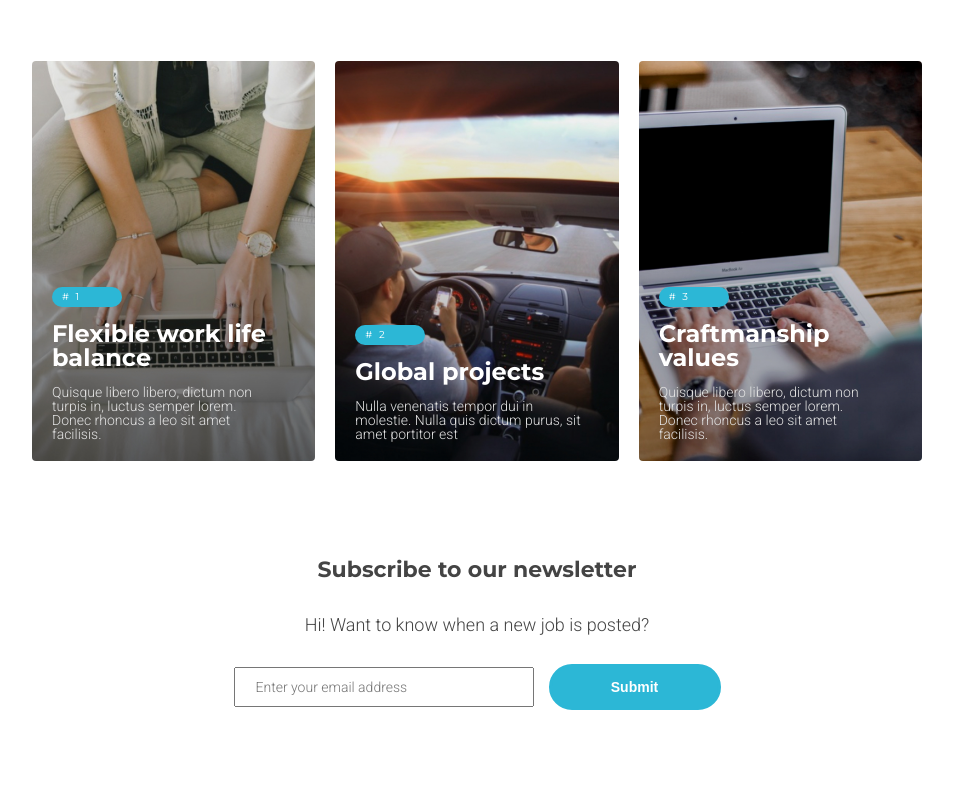
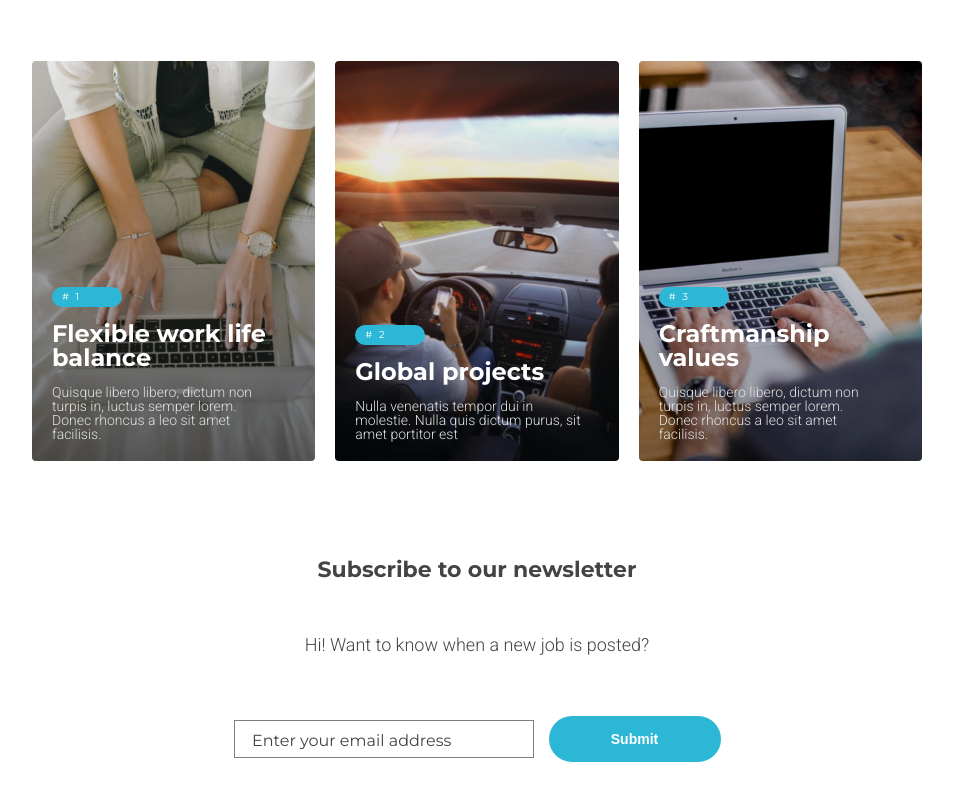
Before and after one commit to frdvorak/march19_website5, a React (Create React App) app: page / in a window 1280 px wide. Shown: the part 886-1686 px from the top of the page, without its empty margins (163-1116 px from the left). Built offline with nearby package versions, Linux system fonts and the light colour scheme.

Commit message:
email validation

```diff
--- a/package.json
+++ b/package.json
@@ -3,6 +3,7 @@
   "version": "0.1.0",
   "private": true,
   "dependencies": {
+    "axios": "^0.18.0",
     "react": "^16.8.5",
     "react-dom": "^16.8.5",
     "react-scripts": "2.1.8"
--- a/public/index.html
+++ b/public/index.html
@@ -21,7 +21,7 @@
       work correctly both with client-side routing and a non-root public URL.
       Learn how to configure a non-root public URL by running `npm run build`.
     -->
-  <title>React App</title>
+  <title>Tacit Knowledge Exercise</title>
 </head>
 
 <body>
--- a/src/App.css
+++ b/src/App.css
@@ -31,6 +31,7 @@
   margin-top: 20px;
   margin-left: 10px;
   transition: all 0.2s;
+  cursor: pointer;
 }
 .navigation__li:hover {
   background-color: #ffffff;
@@ -93,6 +94,7 @@
   font-weight: 700;
   border-radius: 50px;
   transition: all 0.2s;
+  cursor: pointer;
 }
 .header__wrapper__button:hover {
   background: rgba(0,0,0,0);
@@ -136,13 +138,9 @@
  margin-top: 10px;
  text-align: left;
  border-radius: 4px;
+overflow: hidden;
 }
-.article__wrapper {
-  display: block;
-  width: 80%;
-  position: absolute;
-  bottom: 20px; left:20px;
-}
+
 .article:nth-of-type(1){
   background-image: url('/img/article1_@1x.jpg');
 }
@@ -151,6 +149,71 @@
 }
 .article:nth-of-type(3){
   background-image: url('/img/article3_@1x.jpg');
+}
+.article::before {
+  content: '';
+  position: absolute;
+  top: 0; left: -115%;
+  width: 100%;
+  height: 100%;
+  background: rgba(0,0,0,.4);
+  transition: all .5s;
+  pointer-events: none;
+  transform: skew(12deg);
+  transition-delay: .5s;
+}
+.article:hover::before {
+  transition-delay: 0s;
+  left: -20%;
+}
+
+/* Article border animation ****************/
+.article__animatedBorder {
+  position: absolute;
+  top: 50%; left: 50%;
+  width: 95%; height: 94%;
+  display: block;
+  pointer-events: none;
+  z-index: 10;
+  transform: translate(-50%,-50%);
+}
+.article__animatedBorder:before {
+   content: '';
+   position: absolute;
+   top:0; left: 0;
+   width: 100%;
+   height: 2px;
+   background: rgba(255,255,255,0.5);
+   transform-origin: right;
+   transform: scaleX(0);
+   transition: all .3s;
+   transition-delay: .3s;
+}
+.article:hover .article__animatedBorder:before {
+  transition: all .3s;
+  transform: scaleX(1);
+}
+.article:hover .article__animatedBorder:nthChild(even):before {
+    transform-origin: right;
+}
+.article__animatedBorder:nth-child(1) {
+  transform: translate(-50%,-50%) rotate(0deg);
+}
+.article__animatedBorder:nth-child(2) {
+  transform: translate(-50%,-50%) rotate(180deg);
+}
+
+.article__wrapper {
+  display: block;
+  width: 80%;
+  position: absolute;
+  bottom: 20px; left:20px;
+  transform: translateY(0);
+  transition: all .3s;
+}
+article:hover .article__wrapper{
+  transition-delay: 0s;
+  transform: translateY(-30%);
 }
 .article__wrapper__number {
   display: inline-block;
@@ -190,7 +253,7 @@
   color: #444444;
   margin-top: 55px;
 }
-.footer__form__label {
+.footer__p {
   display: block;
   font-size: 18px;
   line-height: 14px;
@@ -198,6 +261,38 @@
   font-weight: 300;
   color: #444444;
   margin-top: 55px;
+}
+.footer__alert {
+  display: block;
+  font-size: 18px;
+  line-height: 14px;
+  font-family: 'Roboto', sans-serif;
+  font-weight: 300;
+  max-width: 450px;
+  margin: auto;
+  margin-top: 20px;
+  color: red;
+  transition: all .2s;
+}
+.footer__alert.hidden {
+  opacity: 0;
+}
+.footer__form {
+  position: relative;
+  width: 100%;
+  height: 100px;
+  max-width: 450px;
+  margin: 0 auto;
+  margin-top: 15px;
+}
+.footer__form__label {
+  position: absolute;
+  top: 10px; left: 0px;
+  width: 100%;
+  text-align: center;
+  color: #444444;
+  pointer-events: none;
+  transition: 0.3s;
 }
 .footer__form__input {
   display: block;
@@ -209,9 +304,24 @@
   font-size: 14px;
   line-height: 14px;
   margin: auto;
-  margin-top: 35px;
   text-align: center;
   padding: 10px 10px 10px 20px;
+  border: 1px solid rgba(0,0,0,0.5);
+  outline: 1px solid rgba(0,0,0,0);
+  transition: all 0.2s;
+}
+.footer__form__input:focus,
+.footer__form__input.focused
+{
+  border: 1px solid rgba(0,0,0,0);
+  border-bottom: 1px solid rgba(0,0,0,0.5);
+  outline: 1px solid rgba(0,0,0,0);
+}
+.footer__form__input:focus ~ .footer__form__label,
+.footer__form__input.focused ~ .footer__form__label
+{
+  top: -12px;
+  font-size: 13px;
 }
 .footer__form__submit {
   display: block;
@@ -227,9 +337,10 @@
   color: #ffffff;
   text-align: center;
   border-radius: 40px;
+  border: 3px solid #2cb7d6;
   background-color: #2cb7d6;
-  border: 3px solid #2cb7d6;
   transition: all 0.2s;
+  cursor: pointer;
 }
 .footer__form__submit:hover {
   color: #2cb7d6;
@@ -303,8 +414,18 @@ padding: 20px;
 .footer__h1 {
   font-size: 22px;
 }
+.footer__form {
+ max-width:490px;
+}
 .footer__form__label {
-  margin-top: 35px;
+  top: 30px; left: 20px;
+  text-align: left;
+  color: #444444;
+}
+.footer__form__input:focus ~ .footer__form__label,
+.footer__form__input.focused ~ .footer__form__label
+ {
+  top: 5px;
 }
 .footer__form__input {
   display: inline-block;
--- a/src/components/article.js
+++ b/src/components/article.js
@@ -5,8 +5,10 @@ class Article extends Component {
     render() {
         return (
             <article className="article">
+                <span className="article__animatedBorder"></span>
+                <span className="article__animatedBorder"></span>
                 <div className="article__wrapper">
-                    <span className="article__wrapper__number">{'# ' + this.props.number}</span>
+                    <figure className="article__wrapper__number">{'# ' + this.props.number}</figure>
                     <h1 className="article__wrapper__title">{this.props.title}</h1>
                     <p className="article__wrapper__description">{this.props.description}</p>
                 </div>
--- a/src/components/footer.js
+++ b/src/components/footer.js
@@ -1,14 +1,61 @@
 import React, { Component } from 'react';
+import axios from 'axios';
 
 class Footer extends Component {
-    state = {}
+    // Input field 'placeholder' text animation (don't allow placeholder text to slide back unless the field is empty)
+    handleChange = () => {
+        const emailInput = document.getElementById('subscribe');
+        if (emailInput.value !== '') {
+            emailInput.classList.add('focused');
+        } else {
+            emailInput.classList.remove('focused');
+        }
+    }
+    // Show and hide alert message if validation fails
+    showAlert = (message) => {
+        const alert = document.querySelector('.footer__alert');
+        alert.innerHTML = message;
+        alert.classList.remove('hidden');
+        setTimeout(() => {
+            alert.classList.add('hidden');
+        }, 5000)
+    }
+    // Validate email / Submit form
+    handleSubmit = async (e) => {
+        e.preventDefault();
+        const emailInput = document.getElementById('subscribe');
+        const submitButton = document.getElementById('submit');
+        const email = emailInput.value;
+        const regx = /^(([^<>()\[\]\\.,;:\s@"]+(\.[^<>()\[\]\\.,;:\s@"]+)*)|(".+"))@((\[[0-9]{1,3}\.[0-9]{1,3}\.[0-9]{1,3}\.[0-9]{1,3}\])|(([a-zA-Z\-0-9]+\.)+[a-zA-Z]{2,}))$/;
+        let message = '';
+        if (email === '') {
+            message = 'Please enter your email';
+            this.showAlert(message);
+        } else if (!regx.test(email)) {
+            message = 'Please enter valid email in format: name@domain.com';
+            this.showAlert(message);
+        } else if (regx.test(email)) {
+            console.log('Form Submitted', email);
+            // post subscription request
+            //axios.post('http://localhost:4000/recipes/add', email)
+            //    .then(res => console.log(res.data));
+            //clear input field
+            emailInput.value = '';
+            emailInput.classList.remove('focused');
+            message = 'Subscribed ' + email;
+            this.showAlert(message);
+            submitButton.setAttribute.name = 'Thank you';
+        }
+    }
     render() {
         return (
             <footer className="footer">
                 <h1 className="footer__h1">Subscribe to our newsletter</h1>
-                <form className="footer__form" action="">
-                    <label className="footer__form__label" htmlFor="subscribe">Hi! Want to know when a new job is posted?</label>
-                    <input className="footer__form__input" type="text" id="subscribe" name="email" placeholder="Enter your email address" />
+                <p className="footer__p" >Hi! Want to know when a new job is posted?</p>
+                <p className="footer__alert hidden">Email is required</p>
+                <form className="footer__form" onSubmit={this.handleSubmit} action="">
+                    <input onChange={this.handleChange} className="footer__form__input" type="text" id="subscribe" name="email" />
+                    <label className="footer__form__label" htmlFor="subscribe">Enter your email address</label>
                     <input className="footer__form__submit" type="submit" id="submit" name="Submit" />
                 </form>
             </footer>
```
Also changed, not shown: 1 other file (tests, documents, lock files or other folders).
